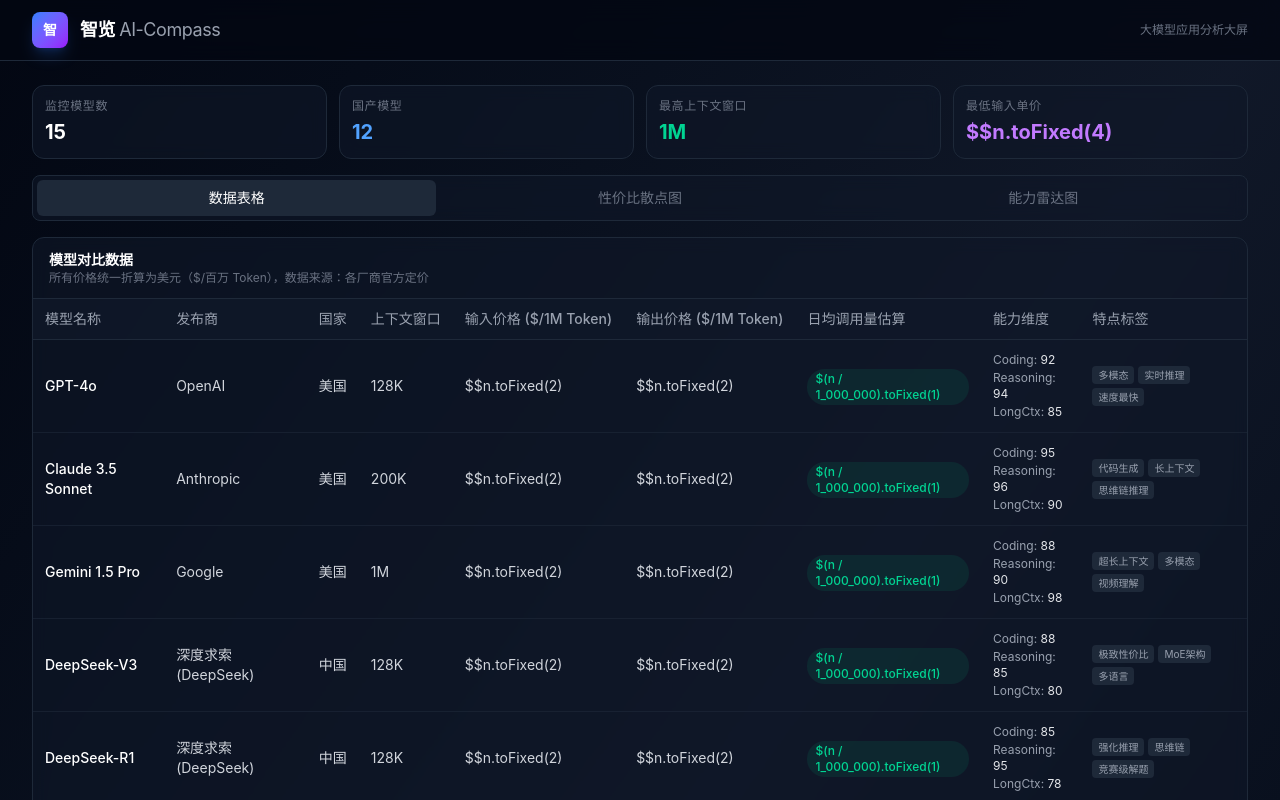
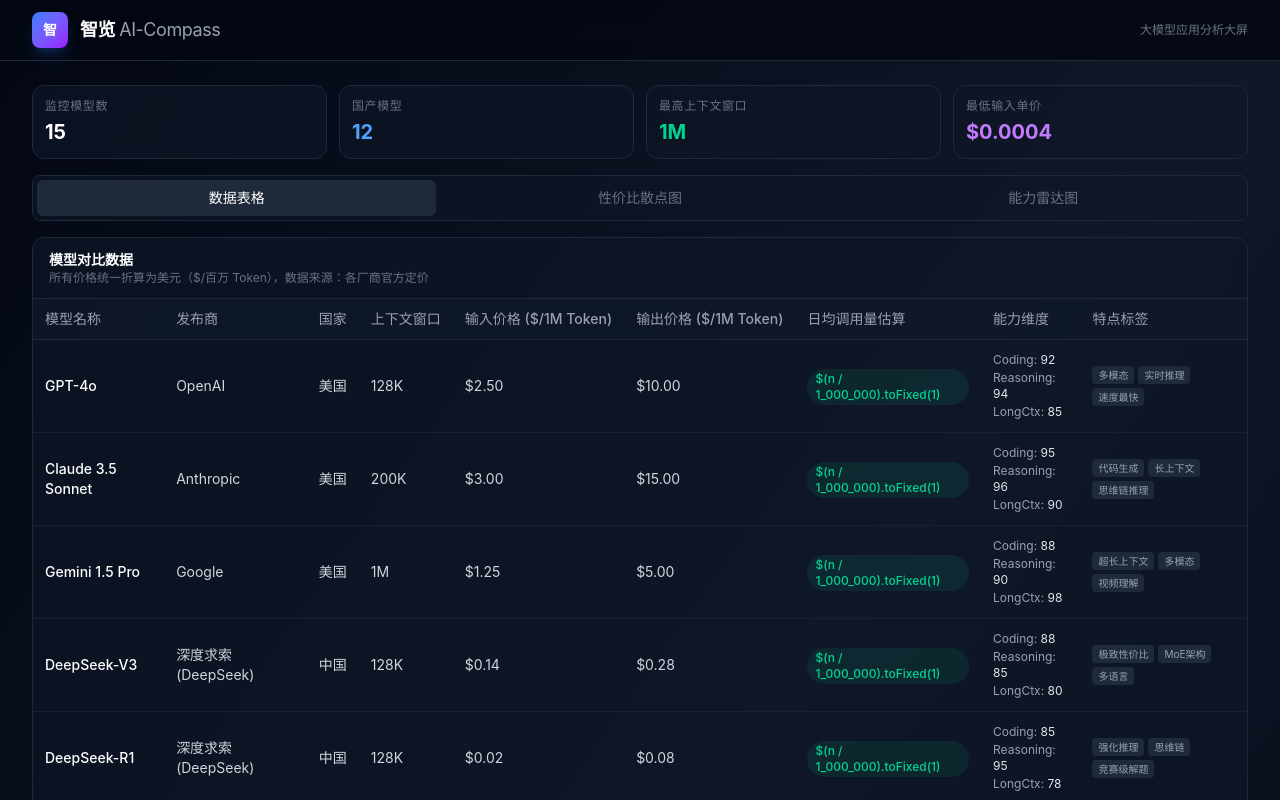
Before and after one commit to xhzeng07-netizen/AI-Compass, a React (Vite) app: page / in a window 1280 px wide. Shown: the top 800 px of the page. Built offline with nearby package versions, Linux system fonts and the light colour scheme.

Commit message:
fix: 修正价格显示乱码，模板字符串中 $ 符号转义问题

```diff
--- a/src/App.tsx
+++ b/src/App.tsx
@@ -15,9 +15,9 @@
 }
 
 function formatPrice(n: number): string {
-  if (n < 0.01) return `$$n.toFixed(4)`;
-  if (n < 1) return `$$n.toFixed(2)`;
-  return `$$n.toFixed(2)`;
+  if (n < 0.01) return "$" + n.toFixed(4);
+  if (n < 1) return "$" + n.toFixed(2);
+  return "$" + n.toFixed(2);
 }
 
 const TABS: { key: TabKey; label: string }[] = [
--- a/src/components/ScatterPlot.tsx
+++ b/src/components/ScatterPlot.tsx
@@ -21,7 +21,7 @@
         trigger: "item",
         formatter: (params: any) => {
           const d = params.data;
-          return d.name + " ("+ d.publisher + ")" + "\n" + "输入价格: ￥" + d.value[0] + "/1M Token\n输出价格: ￥" + d.output_price + "/1M Token\n日均调用: " + (d.calls / 1000000).toFixed(0) + "M";
+          return d.name + " ("+ d.publisher + ")" + "\n" + "输入价格: $" + d.value[0] + "/1M Token\n输出价格: $" + d.output_price + "/1M Token\n日均调用: " + (d.calls / 1000000).toFixed(0) + "M";
         },
         backgroundColor: "rgba(17,24,39,0.95)",
         borderColor: "#374151",
```
